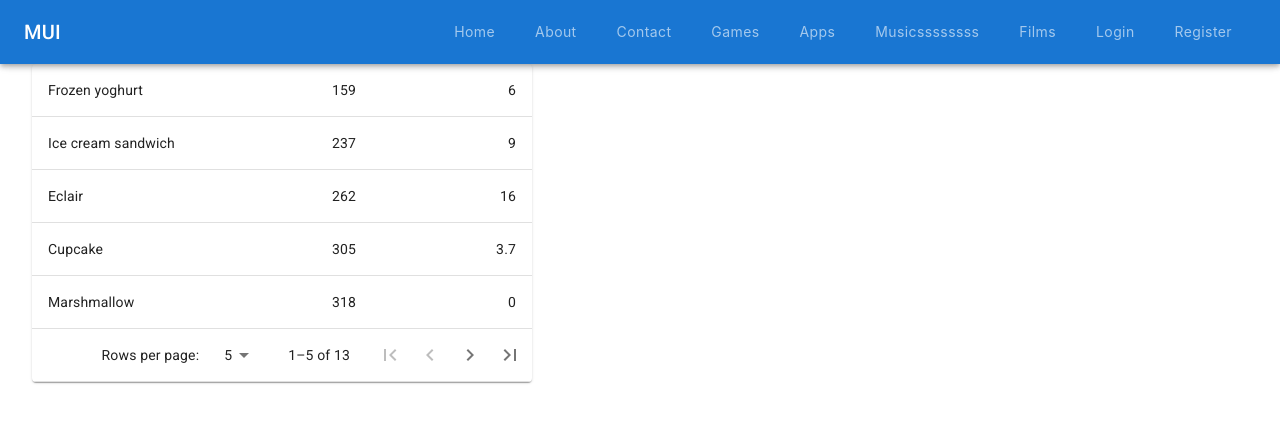
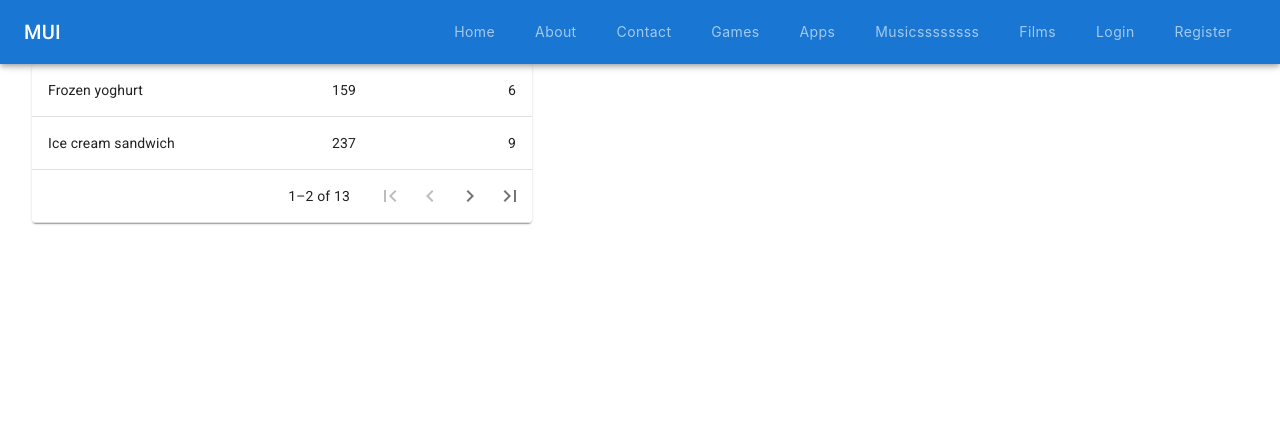
Before and after one commit to BijianWu/react-material-ui-playground, a React (Create React App) app: page /custom-table in a window 1280 px wide. Shown: the top 422 px of the page. Built offline with nearby package versions, Linux system fonts and the light colour scheme.

Commit message:
default pagination to 10 per page

```diff
--- a/src/pages/CustomTable.js
+++ b/src/pages/CustomTable.js
@@ -100,7 +100,7 @@ function TablePaginationActions(props) {
 
   export default function CustomTable() {
     const [page, setPage] = useState(0);
-    const [rowsPerPage, setRowsPerPage] = useState(5);
+    const [rowsPerPage, setRowsPerPage] = useState(2);
 
     // Avoid a layout jump when reaching the last page with empty rows.
     const emptyRows =
@@ -144,7 +144,7 @@ function TablePaginationActions(props) {
           <TableFooter>
             <TableRow>
               <TablePagination
-                rowsPerPageOptions={[5, 10, 25, { label: 'All', value: -1 }]}
+                rowsPerPageOptions={[2]}
                 colSpan={3}
                 count={rows.length}
                 rowsPerPage={rowsPerPage}
```
